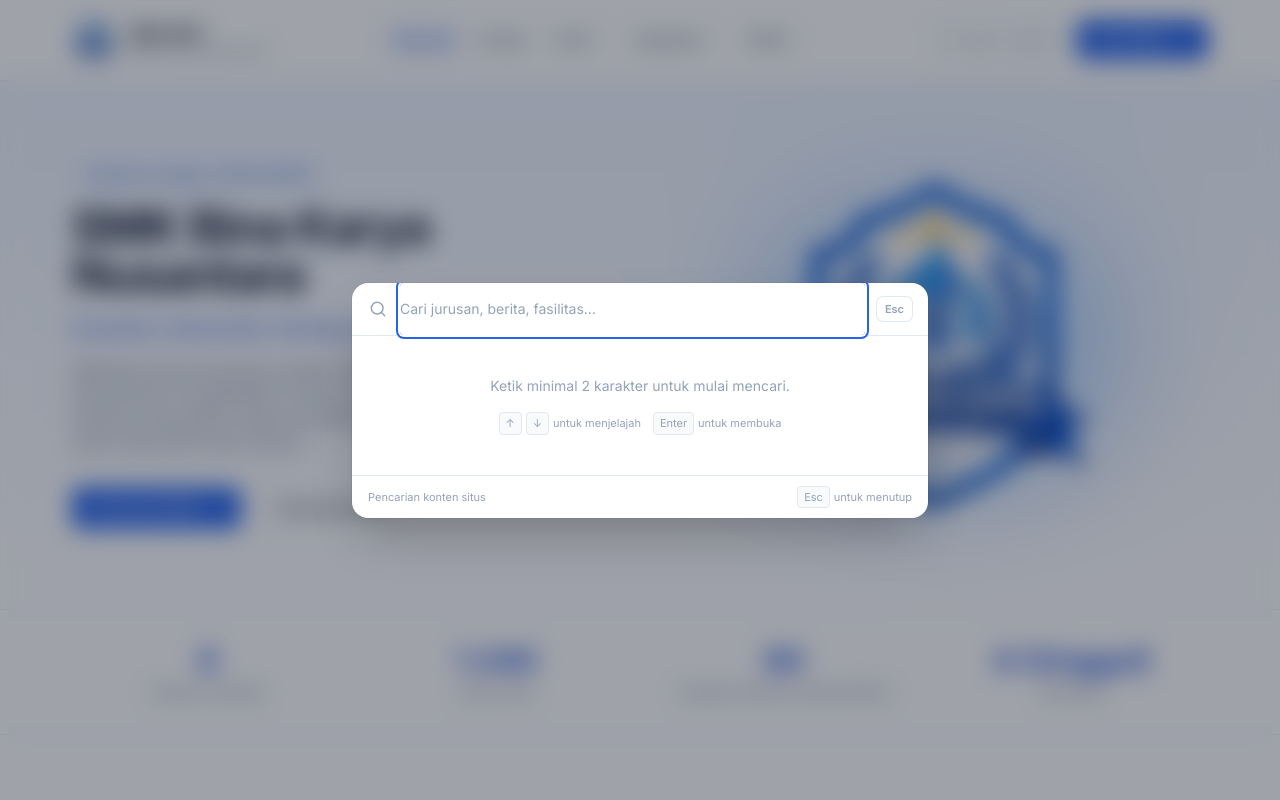
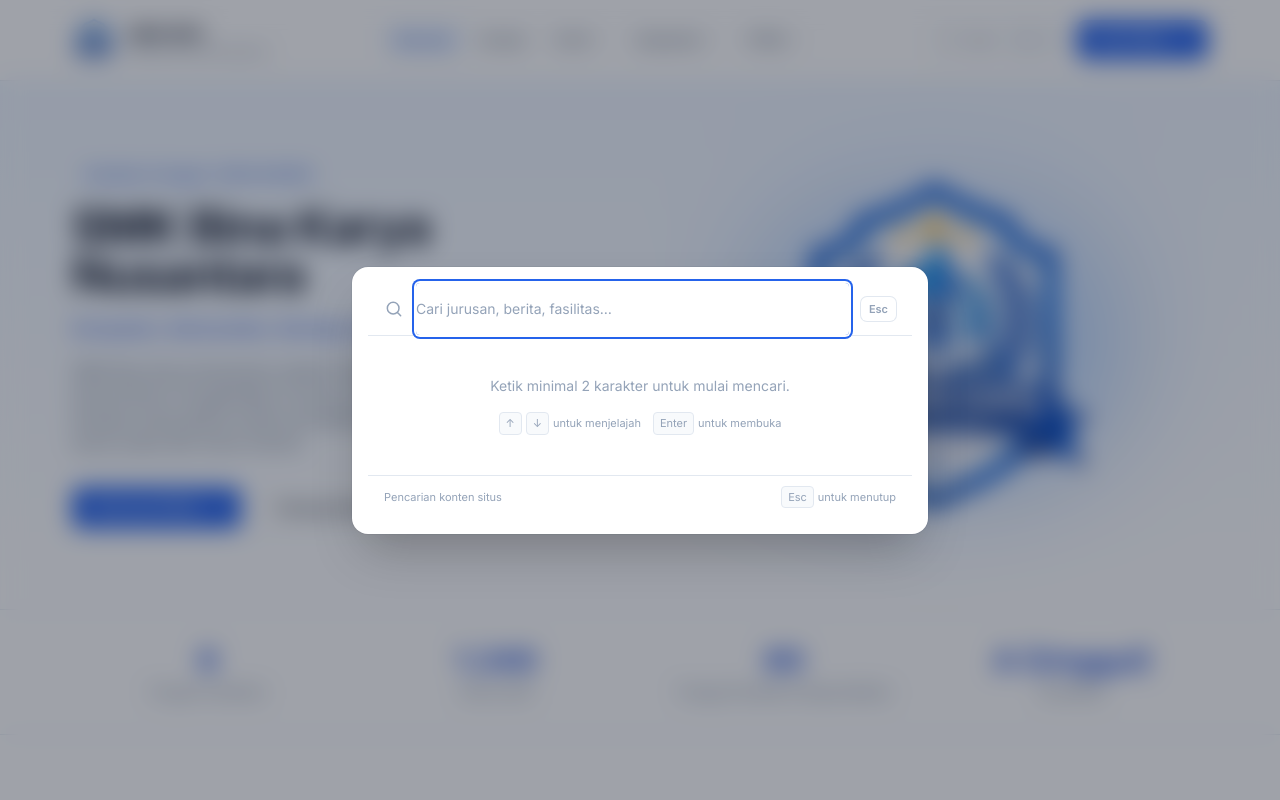
Before and after one commit to lupyariestaa/smk-bina-karya-nusantara-website, a Next.js app: page / in a window 1280 px wide. Both pictures are taken after a click on the button "Buka pencarian". Shown: the top 800 px of the page. Built offline with nearby package versions, Linux system fonts and the light colour scheme.

Commit message:
style: tambah padding pada popup pencarian

```diff
--- a/components/SearchDialog.tsx
+++ b/components/SearchDialog.tsx
@@ -123,7 +123,7 @@ export function SearchDialog({
       onClick={onClose}
     >
       <div
-        className="animate-dropdown-in flex max-h-[calc(100dvh-2rem)] w-full max-w-xl flex-col overflow-hidden rounded-2xl bg-white shadow-2xl ring-1 ring-slate-900/5"
+        className="animate-dropdown-in flex max-h-[calc(100dvh-2rem)] w-full max-w-xl flex-col overflow-hidden rounded-2xl bg-white p-3 shadow-2xl ring-1 ring-slate-900/5 sm:p-4"
         onClick={(e) => e.stopPropagation()}
       >
         <div className="flex shrink-0 items-center gap-3 border-b border-slate-200 px-4">
```
